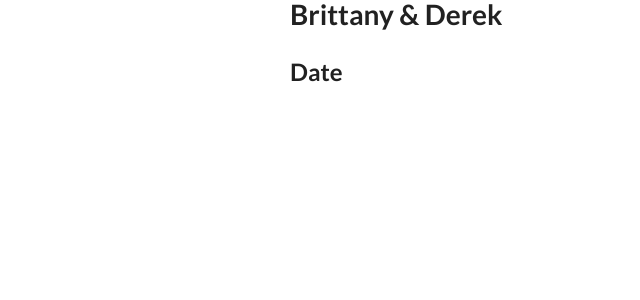
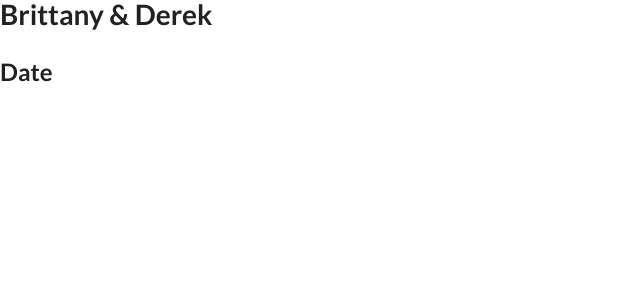
Before and after one commit to drobati/wedding, a Jekyll site: the page built from index.html, in a window 1280 px wide. Shown: the top 300 px of the page, without its empty margins (0-640 px from the left). Built offline with Jekyll 4.4.1, drawn with Linux system fonts in a browser that asks for light colours; nearby versions of some CDN libraries.

Commit message:
Update default.html

```diff
--- a/_layouts/default.html
+++ b/_layouts/default.html
@@ -5,9 +5,7 @@
 
     <body>
 
-        <div class="ui text container">
-            {{ content }}
-        </div>
+        {{ content }}
 
         {% include javascript.html %}
         {% include analytics.html %}
```
